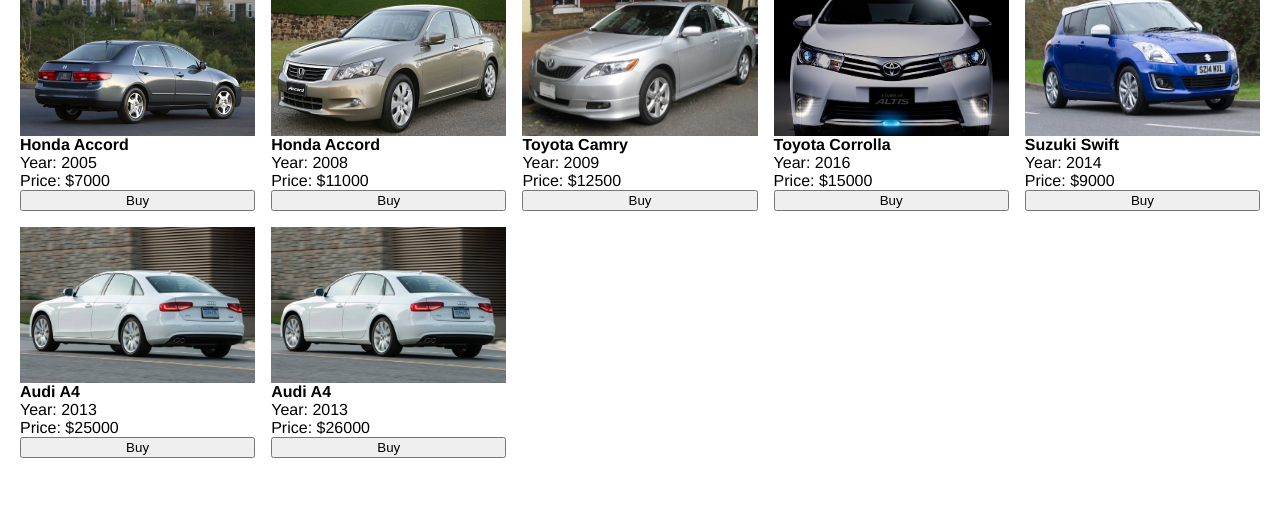
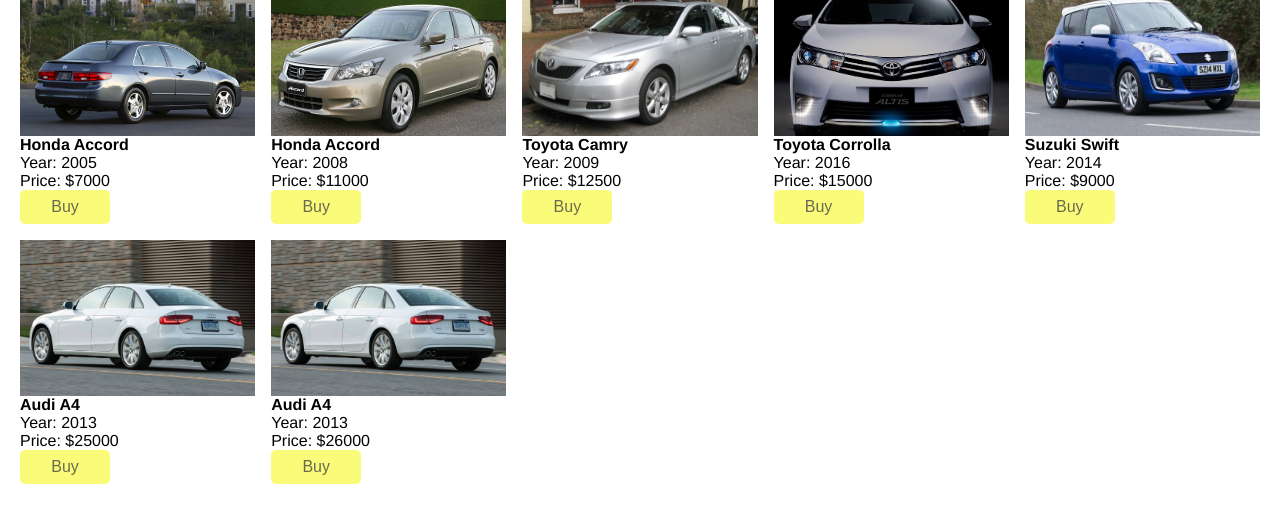
Before and after one commit to dembasiby/miscellaneousGUIApps, a plain HTML site: page 05.carShopWithFiltering/index.html in a window 1280 px wide. Shown: the part 78-600 px from the top of the page. Drawn offline with Linux system fonts and the light colour scheme.

Commit message:
Styled the buy button

```diff
--- a/05.carShopWithFiltering/css/style.css
+++ b/05.carShopWithFiltering/css/style.css
@@ -24,3 +24,13 @@ h1 {
     vertical-align: bottom;
     flex: 1;
 }
+.btn-buy {
+    width: 90px;
+    padding: .5em 0;
+    border-radius: 5px;
+    color: rgba(71, 71, 68, 0.81);
+    background-color: rgba(247, 247, 7, 0.534);
+    border: none;
+    font-size: 1em;
+    font-weight: 500;
+}
```
